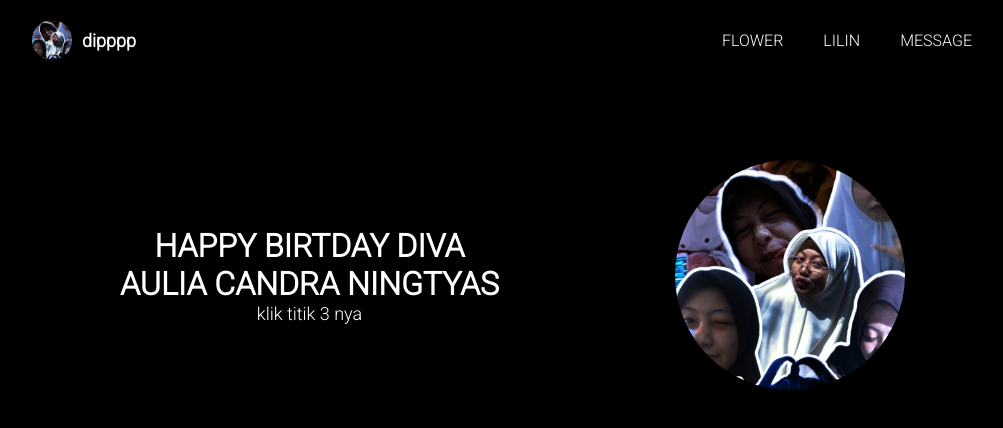
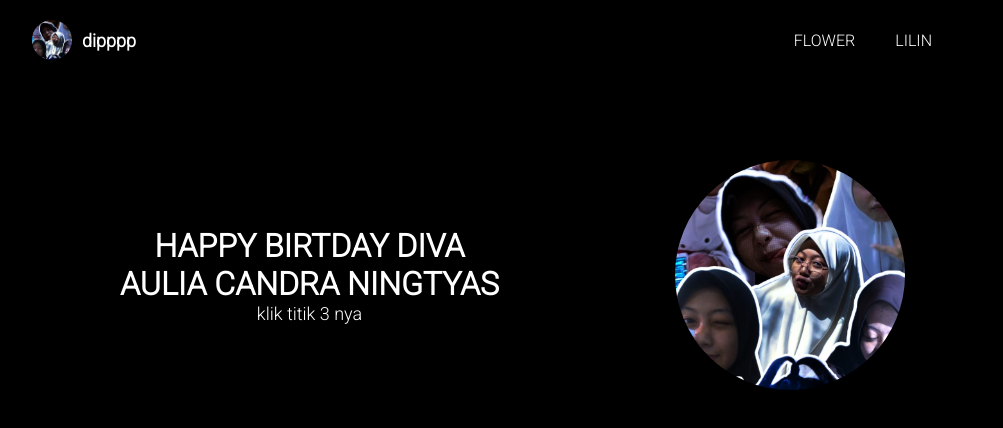
Before and after one commit to hpiddd/pid, a plain HTML site: page index.html in a window 1280 px wide. Shown: the whole page, without its empty margins (128-1131 px from the left). Drawn offline with Linux system fonts and the light colour scheme.

Commit message:
index.html

```diff
--- a/index.html
+++ b/index.html
@@ -35,7 +35,7 @@
 						<ul id="navs">
 							<li><a href="https://hpiddd.github.io/flwr12/" onclick="toggleNavbar()">FLOWER</a></li>
 							<li><a href="lilin.html" onclick="toggleNavbar()">LILIN</a></li>
-							<li><a href="p.html" onclick="toggleNavbar()">MESSAGE</a></li>
+							<li><a href="p.html" onclick="toggleNavbar()"></a></li>
 
 						</ul>
 					</div>
```
